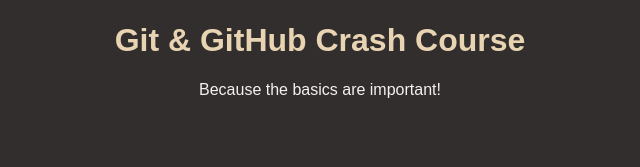
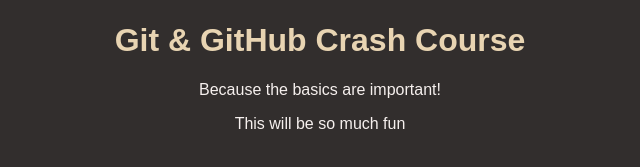
Before and after one commit to samLegend378/gitfirststeps, a plain HTML site: page index.html in a window 1280 px wide. Shown: the part 147-314 px from the top of the page, without its empty margins (320-960 px from the left). Drawn offline with Linux system fonts and the light colour scheme.

Commit message:
added extra details

```diff
--- a/index.html
+++ b/index.html
@@ -11,5 +11,6 @@
     <img id="logo" src="logo.png" alt="A logo that contains the word 'Git'" />
     <h1>Git & GitHub Crash Course</h1>
     <p>Because the basics are important!</p>
+    <p>This will be so much fun</p>
   </body>
 </html>
```
